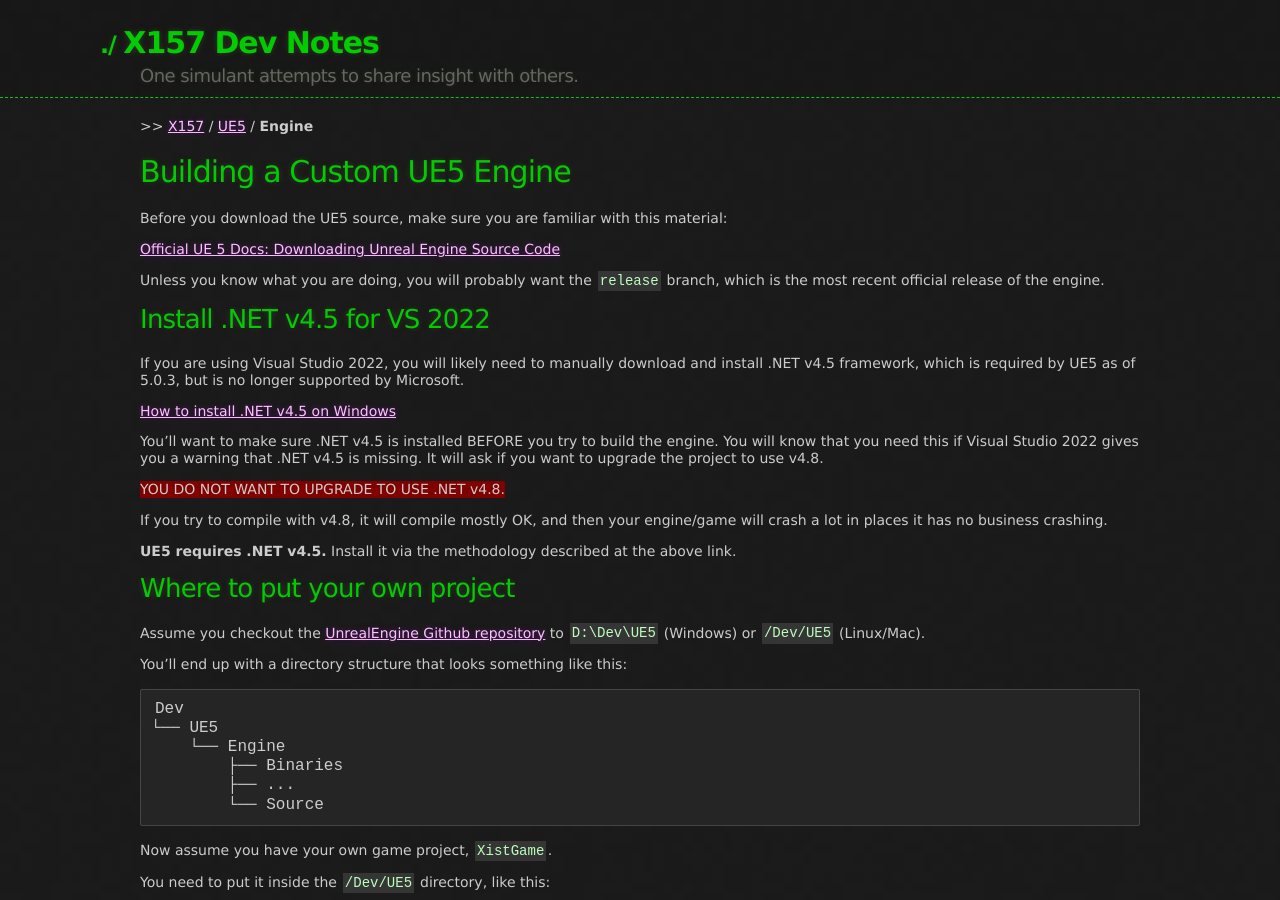
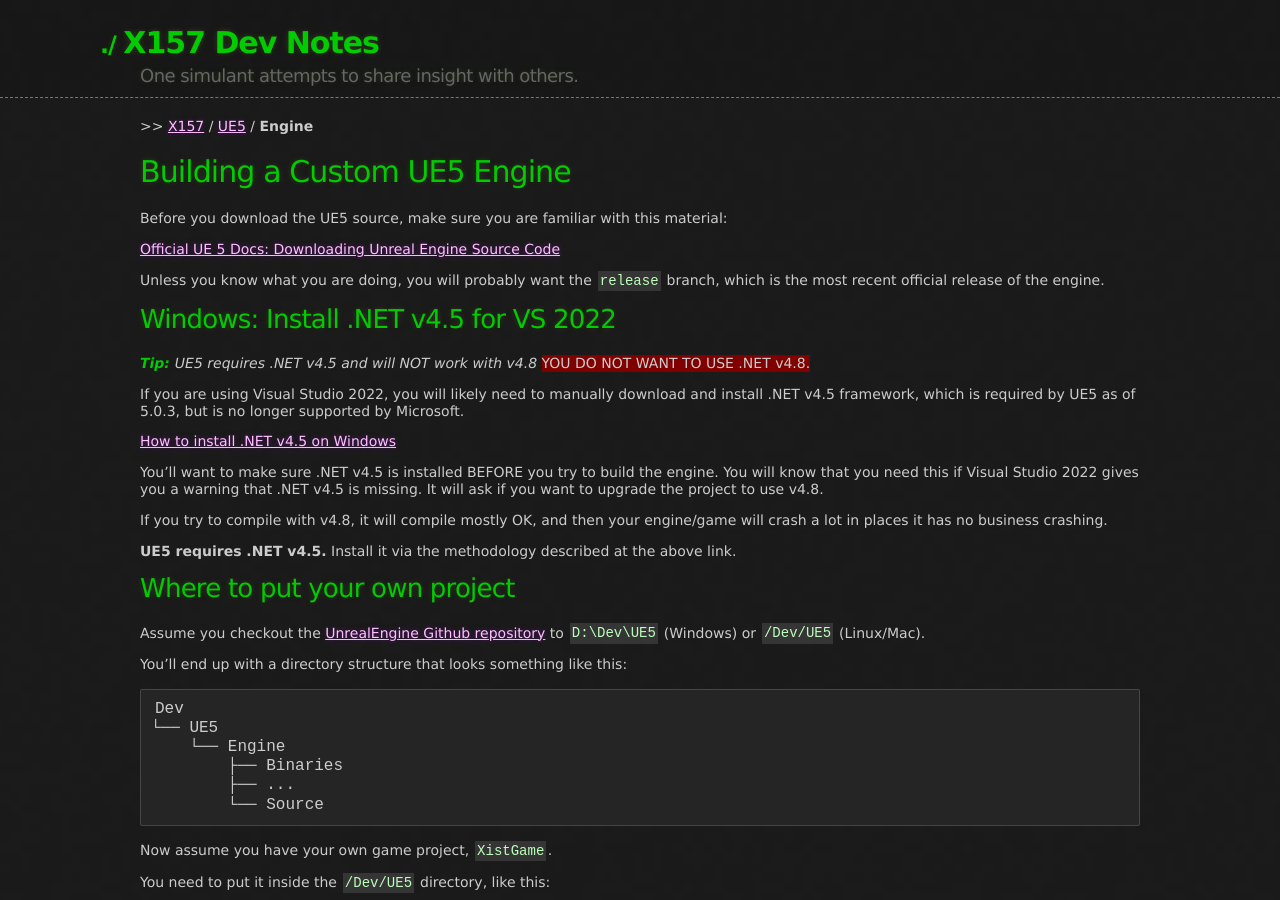
Before and after one commit to x157/x157.github.io, a Jekyll site: the page built from UE5/Engine/index.md, in a window 1280 px wide and 900 px high. Built offline with Jekyll 4.4.1, drawn with Linux system fonts in a browser that asks for light colours.

Commit message:
Move tip to top

```diff
--- a/UE5/Engine/index.md
+++ b/UE5/Engine/index.md
@@ -17,7 +17,13 @@
 recent official release of the engine.
 
 
-## Install .NET v4.5 for VS 2022
+## Windows: Install .NET v4.5 for VS 2022
+
+<tip>UE5 requires .NET v4.5 and will NOT work with v4.8</tip>
+
+<problem>
+YOU DO NOT WANT TO USE .NET v4.8.
+</problem>
 
 If you are using Visual Studio 2022, you will likely need to manually download
 and install .NET v4.5 framework, which is required by UE5 as of 5.0.3, but is
@@ -28,10 +34,6 @@
 You'll want to make sure .NET v4.5 is installed BEFORE you try to build the engine.
 You will know that you need this if Visual Studio 2022 gives you a warning that .NET v4.5
 is missing.  It will ask if you want to upgrade the project to use v4.8.
-
-<problem>
-YOU DO NOT WANT TO UPGRADE TO USE .NET v4.8.
-</problem>
 
 If you try to compile with v4.8, it will compile mostly OK, and
 then your engine/game will crash a lot in places it has no business crashing.
```
Also changed, not shown: other parts of UE5/Engine/index.md (+1 -1 lines).
